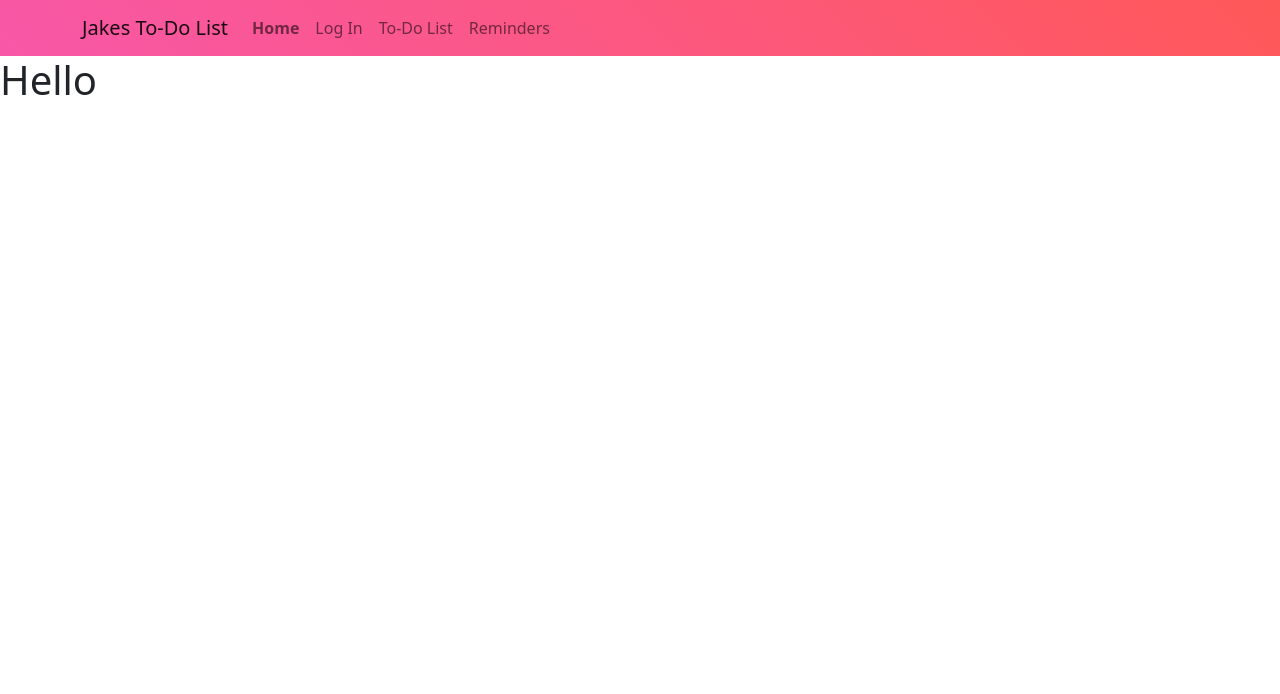
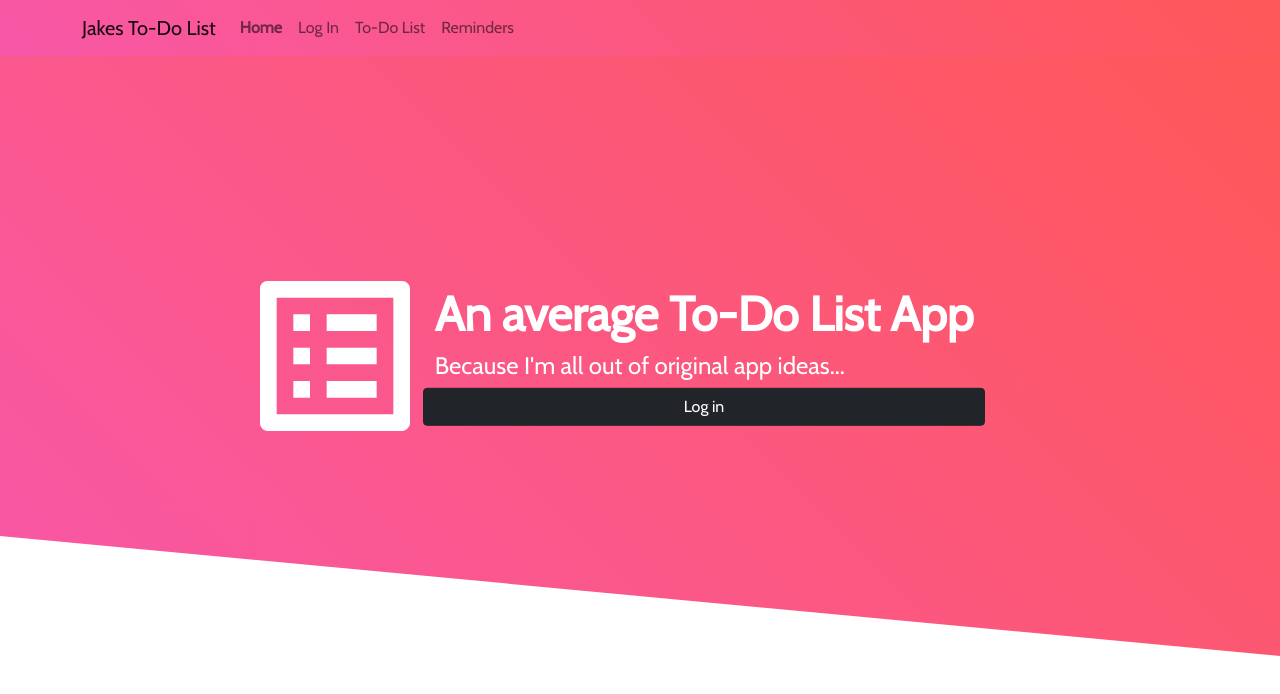
Before and after one commit to JakeWritesCode/the_only_to_do_list, a React (Create React App) app: page / in a window 1280 px wide. Shown: the top 694 px of the page. Built offline with nearby package versions, Linux system fonts and the light colour scheme.

Commit message:
Basic initial splash layout done.

```diff
--- a/package.json
+++ b/package.json
@@ -3,9 +3,12 @@
   "version": "0.1.0",
   "private": true,
   "dependencies": {
+    "@material-ui/core": "^4.12.2",
+    "@material-ui/icons": "^4.11.2",
     "@testing-library/jest-dom": "^5.14.1",
     "@testing-library/react": "^11.2.7",
     "bootstrap": "^5.0.2",
+    "material-design-icons": "^3.0.1",
     "node-sass": "^6.0.1",
     "react": "^17.0.2",
     "react-bootstrap": "^2.0.0-beta.4",
--- a/src/App.js
+++ b/src/App.js
@@ -2,6 +2,7 @@ import './App.css';
 import 'bootstrap/dist/css/bootstrap.min.css';
 import React from 'react';
 import TodoNavbar from "./Components/navbar/navbar";
+import HomeSplash from "./Components/home_splash/home_splash";
 
 export default class App extends React.Component {
     constructor(props) {
@@ -43,7 +44,7 @@ export default class App extends React.Component {
         return (
             <div>
                 <TodoNavbar homeText="Jakes To-Do List" buttons={this.navBarButtons()}/>
-                <h1>Hello</h1>
+                <HomeSplash/>
             </div>
         )
     }
--- /dev/null
+++ b/src/Components/home_splash/home_splash.js
@@ -0,0 +1,46 @@
+// The home splash funky bit
+
+import React from 'react';
+import PropTypes from 'prop-types';
+import "./home_splash.scss"
+import {Button} from "react-bootstrap";
+import {ListAlt} from "@material-ui/icons";
+
+
+export default function HomeSplash(props) {
+    return (
+        <div className="splash-container">
+            <div className="home-splash-div">
+                <div className="row h-100">
+                    <div className="col-4 vertical-center-parent text-center align-content-center">
+                        <div className="vertical-center-child w-100">
+                            <ListAlt style={{fontSize: 200, color: "white", float: "right"}}/>
+                        </div>
+                    </div>
+                    <div className="col-8 vertical-center-parent text-left align-content-center">
+                        <div className="vertical-center-child">
+                            <div className="row">
+                                <h1 className="splash-title">An average To-Do List App</h1>
+                            </div>
+                            <div className="row">
+                                <h2 className="splash-subtitle">Because I&apos;m all out of original
+                                    app ideas...</h2>
+                            </div>
+                            <div className="row">
+                                <Button className="btn btn-dark">Log in</Button>
+                            </div>
+                        </div>
+                    </div>
+                </div>
+            </div>
+
+        </div>
+    )
+}
+
+HomeSplash.propTypes = {
+    homeClick: PropTypes.string,
+    homeText: PropTypes.string.isRequired,
+    buttons: PropTypes.array.isRequired,
+    navLinkClick: PropTypes.func
+}
--- /dev/null
+++ b/src/Components/home_splash/home_splash.scss
@@ -0,0 +1,31 @@
+@import "src/base";
+
+.home-splash-div {
+  @include primary-gradient;
+  height: 75vh;
+  -webkit-clip-path: polygon(0 0, 100% 0, 100% 80%, 0 100%);
+  clip-path: polygon(0 0, 100% 0, 100% 100%, 0 80%);
+}
+
+.vertical-center-parent {
+  position: relative;
+}
+
+.vertical-center-child {
+  position: absolute;
+  top: 50%;
+  transform: translateY(-50%);
+}
+
+.splash-title {
+  font-weight: bold;
+  font-size: 3rem;
+  color: white;
+  float: right;
+}
+
+.splash-subtitle {
+  font-size: 1.5rem;
+  color: white;
+  float: right;
+}
--- a/src/Components/navbar/navbar.js
+++ b/src/Components/navbar/navbar.js
@@ -5,7 +5,7 @@ import "base.scss"
 
 export default function TodoNavbar(props) {
     return (
-        <Navbar className="bg-todo-primary" expand="lg">
+        <Navbar className="bg-todo-primary bottom-shadow" expand="lg">
             <Container className="w-100">
                 <Navbar.Brand onClick={() => props.homeClick()}>{props.homeText}</Navbar.Brand>
                 <Navbar.Toggle aria-controls="basic-navbar-nav"/>
--- a/src/base.scss
+++ b/src/base.scss
@@ -1,18 +1,40 @@
 // Base scss file for the to-do list app
+
+// Fonts
+@import url('https://fonts.googleapis.com/css2?family=Cabin&display=swap');
+body {
+  font-family: 'Cabin', sans-serif;
+}
 
 $color-primary: #f857a8;
 $color-secondary: #ff5858;
+$color-tertiary: #ff1717;
+$color-contrast: #188bff;
 
-@mixin main-gradient {
+@mixin primary-gradient {
   background: $color-primary;
   background: -webkit-linear-gradient(45deg, $color-primary, $color-secondary);
   background: linear-gradient(45deg, $color-primary, $color-secondary);
 }
 
+@mixin secondary-gradient {
+  background: $color-secondary;
+  background: -webkit-linear-gradient(45deg, $color-secondary, $color-tertiary);
+  background: linear-gradient(45deg, $color-secondary, $color-tertiary);
+}
+
 .bg-todo-primary {
-  @include main-gradient
+  @include primary-gradient
+}
+
+.bg-todo-secondary {
+  @include primary-gradient
 }
 
 .text-bold {
   font-weight: bold;
 }
+
+.bottom-shadow {
+  box-shadow: 0 2px 2px -2px rgba(0,0,0,.2);
+}
```
Also changed, not shown: 1 other file (tests, documents, lock files or other folders).
